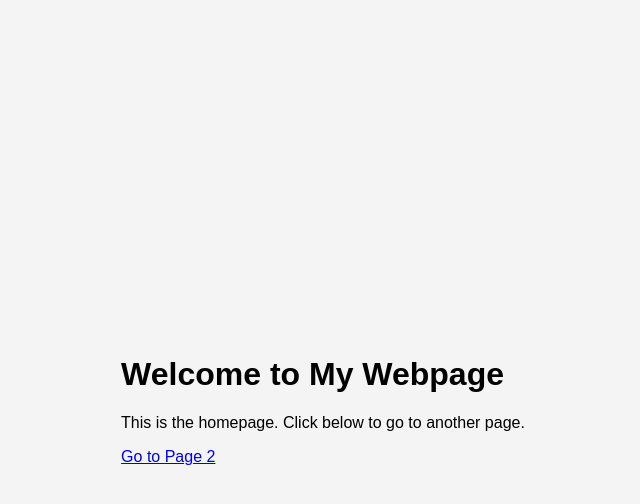
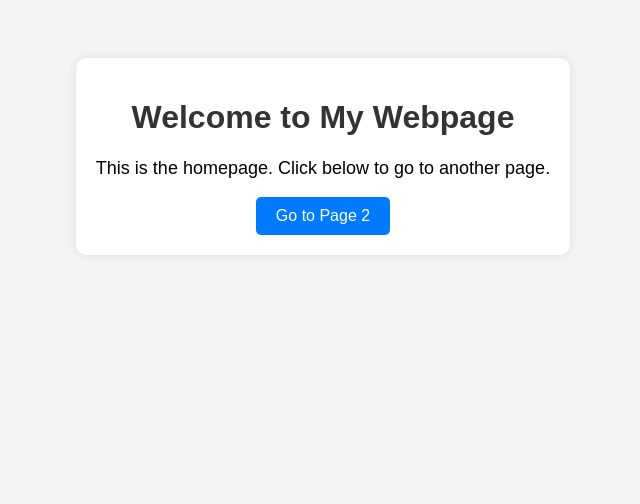
Before and after one commit to sakshiredhu/web, a plain HTML site: page index.html in a window 1280 px wide. Shown: the whole page, without its empty margins (317-957 px from the left). Drawn offline with Linux system fonts and the light colour scheme.

Commit message:
Update style.css

```diff
--- a/style.css
+++ b/style.css
@@ -1,40 +1,35 @@
 body {
     font-family: Arial, sans-serif;
-    margin: 0;
-    padding: 0;
-    display: flex;
-    flex-direction: column;
-    align-items: center;
-    justify-content: center;
-    height: 100vh;
     background-color: #f4f4f4;
+    text-align: center;
+    padding: 50px;
 }
 
-header {
-    background-color: #333;
-    color: #fff;
-    width: 100%;
-    padding: 1em 0;
-    text-align: center;
+.container {
+    background-color: #fff;
+    padding: 20px;
+    border-radius: 10px;
+    box-shadow: 0 0 10px rgba(0, 0, 0, 0.1);
+    display: inline-block;
 }
 
-main {
-    text-align: center;
-    margin: 20px;
+h1 {
+    color: #333;
 }
 
-button {
-    padding: 10px 20px;
-    font-size: 16px;
-    cursor: pointer;
+p {
+    font-size: 18px;
 }
 
-footer {
-    background-color: #333;
-    color: #fff;
-    width: 100%;
-    padding: 1em 0;
-    text-align: center;
-    position: fixed;
-    bottom: 0;
+.button {
+    display: inline-block;
+    padding: 10px 20px;
+    background-color: #007BFF;
+    color: white;
+    text-decoration: none;
+    border-radius: 5px;
 }
+
+.button:hover {
+    background-color: #0056b3;
+}
```
